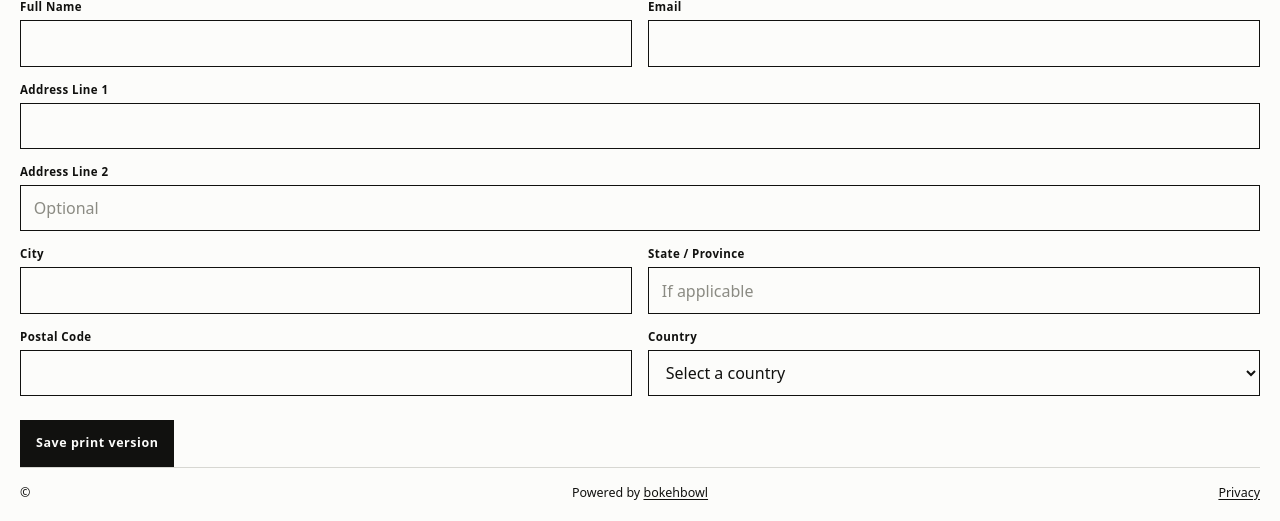
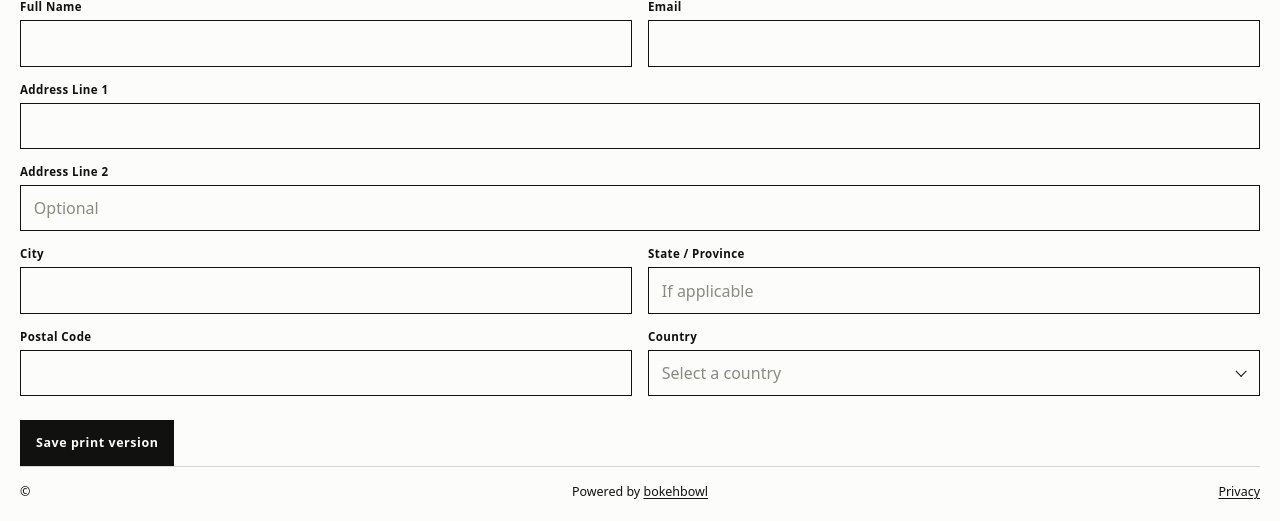
Before and after one commit to eferm/bokehbowl, a Python web app: template bokehbowl/templates/normalize.html in a window 1280 px wide. Shown: the part 305-826 px from the top of the page. Run offline with Jinja, Linux system fonts and the light colour scheme; the template is opened without the code that fills it, so the values that code supplies are empty.

Commit message:
Polish country select styling

```diff
--- a/bokehbowl/static/site.css
+++ b/bokehbowl/static/site.css
@@ -383,8 +383,44 @@ a {
   color: var(--muted);
 }
 
+select.form-control {
+  appearance: none;
+  height: 2.9rem;
+  padding-right: 2.5rem;
+}
+
+.select-control {
+  position: relative;
+  display: grid;
+}
+
+.select-control::after {
+  position: absolute;
+  top: 50%;
+  right: 0.9rem;
+  width: 0.45rem;
+  height: 0.45rem;
+  border-right: 1.5px solid currentcolor;
+  border-bottom: 1.5px solid currentcolor;
+  content: "";
+  pointer-events: none;
+  transform: translateY(-70%) rotate(45deg);
+}
+
+select.form-control:invalid {
+  color: var(--muted);
+}
+
+select.form-control option {
+  color: #11110f;
+}
+
 .form-grid:disabled .form-control {
   border-color: transparent;
+  opacity: 0.5;
+}
+
+.form-grid:disabled .select-control::after {
   opacity: 0.5;
 }
 
--- a/bokehbowl/templates/components/form.html
+++ b/bokehbowl/templates/components/form.html
@@ -14,12 +14,14 @@
   <label class="form-label">State / Province <input class="form-control" name="region"{% if address %} value="{{ address.region or '' }}"{% endif %} {{ autocomplete_attr("address-level1", autofill) }} placeholder="If applicable"></label>
   <label class="form-label">Postal Code <input class="form-control" name="postal_code"{% if address %} value="{{ address.postal_code }}"{% endif %} required {{ autocomplete_attr("postal-code", autofill) }}></label>
   <label class="form-label">Country
+    <span class="select-control">
       <select class="form-control" name="country" required {{ autocomplete_attr("country-name", autofill) }}>
         <option value=""{% if not address or address.country not in countries %} selected{% endif %} disabled>{% if address and address.country not in countries %}Select a valid country{% else %}Select a country{% endif %}</option>
         {% for name in countries %}
         <option value="{{ name }}"{% if address and address.country == name %} selected{% endif %}>{{ name }}</option>
         {% endfor %}
       </select>
+    </span>
   </label>
 </fieldset>
 {% endmacro %}
```
Lines whose indentation alone changed are shown as unchanged.
